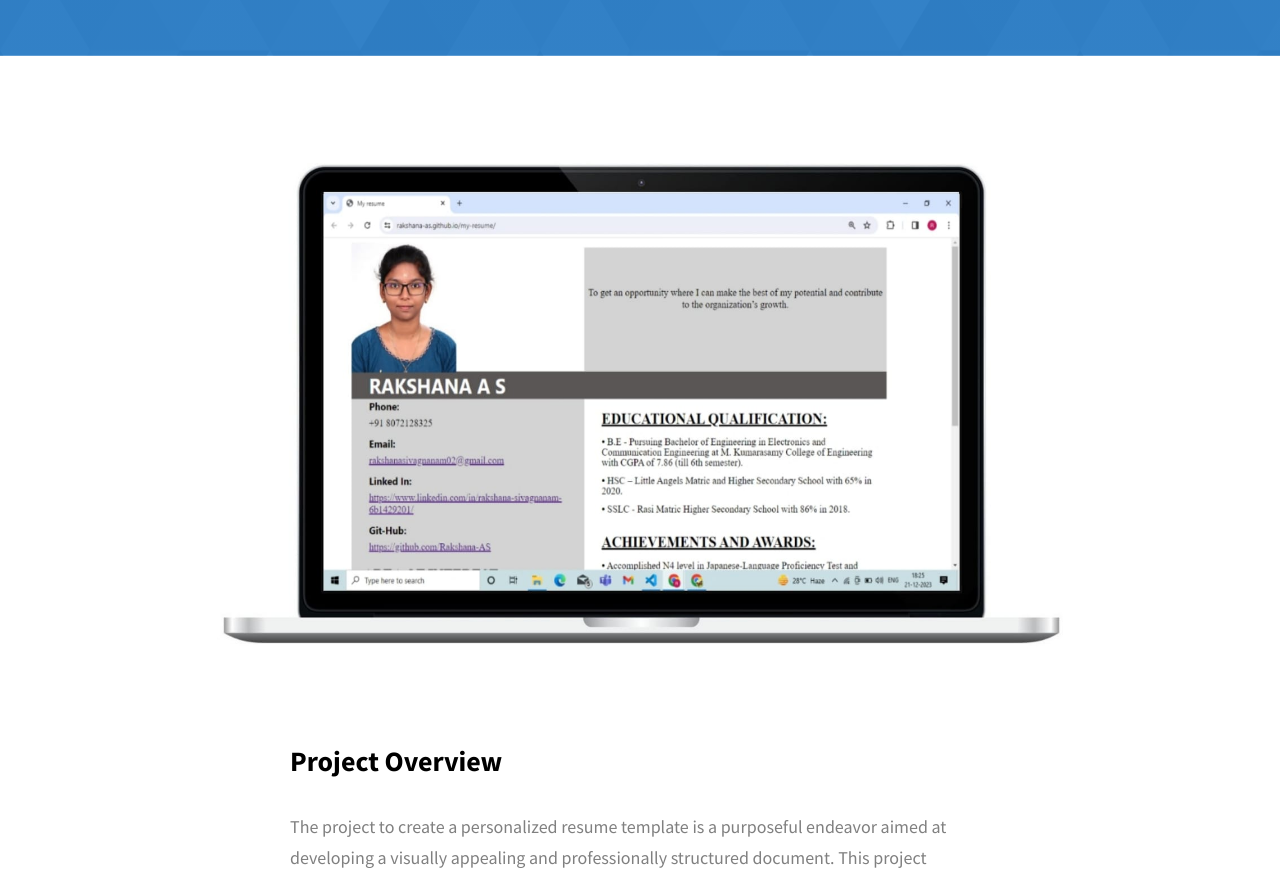
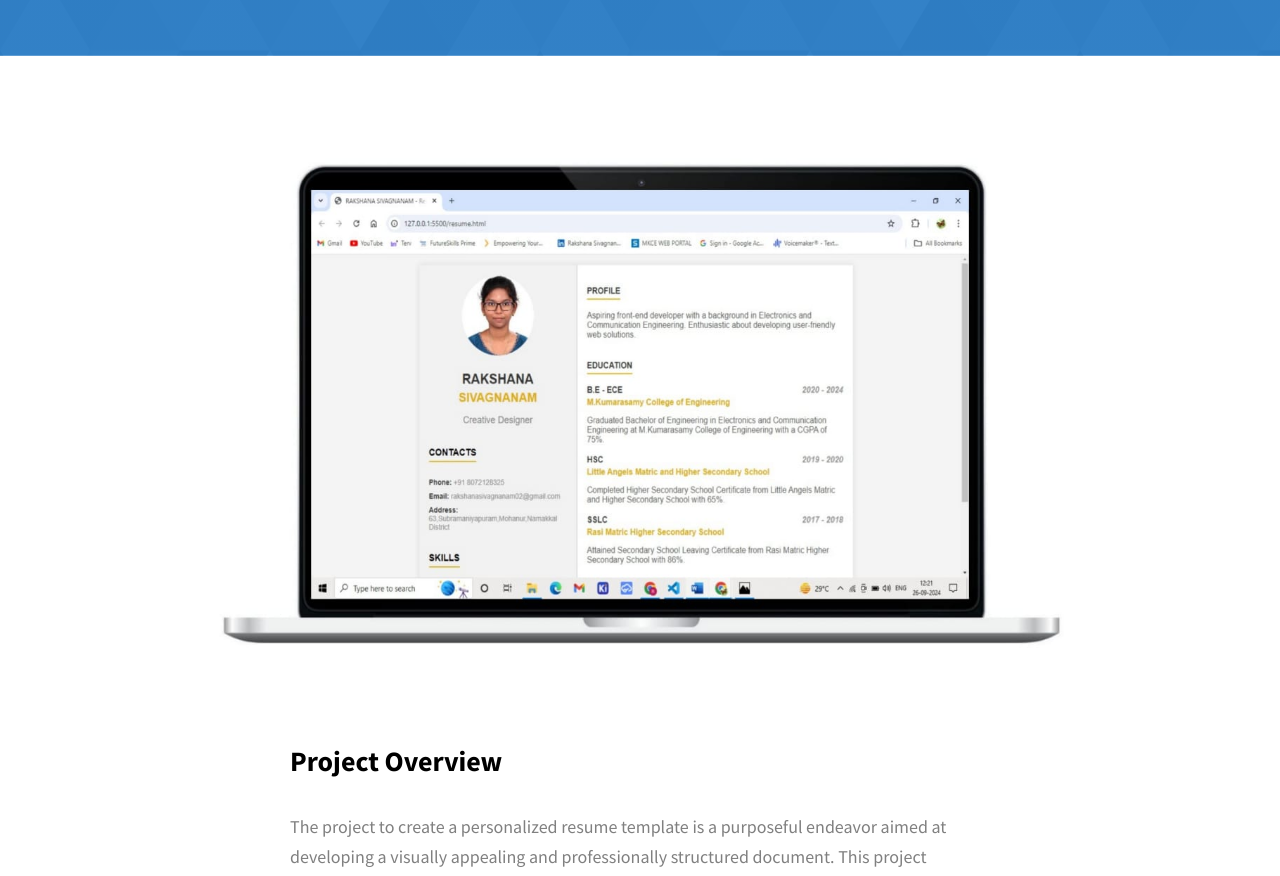
Before and after one commit to Rakshana-AS/My-Portfolio, a website: page project-3.html in a window 1280 px wide. Shown: the part 700-1576 px from the top of the page. Drawn offline with Linux system fonts and the light colour scheme; files whose address does not match are found by name.

Commit message:
project-3.html

```diff
--- a/project-3.html
+++ b/project-3.html
@@ -90,7 +90,7 @@
     <div class="main-container">
       <div class="project-details__content">
         <div class="project-details__showcase-img-cont">
-          <img src="res.jpeg" alt="Project Image" class="project-details__showcase-img" />
+          <img src="WhatsApp Image 2024-09-26 at 12.30.05 PM.jpeg" alt="Project Image" class="project-details__showcase-img" />
         </div>
         <div class="project-details__content-main">
           <div class="project-details__desc">
```
